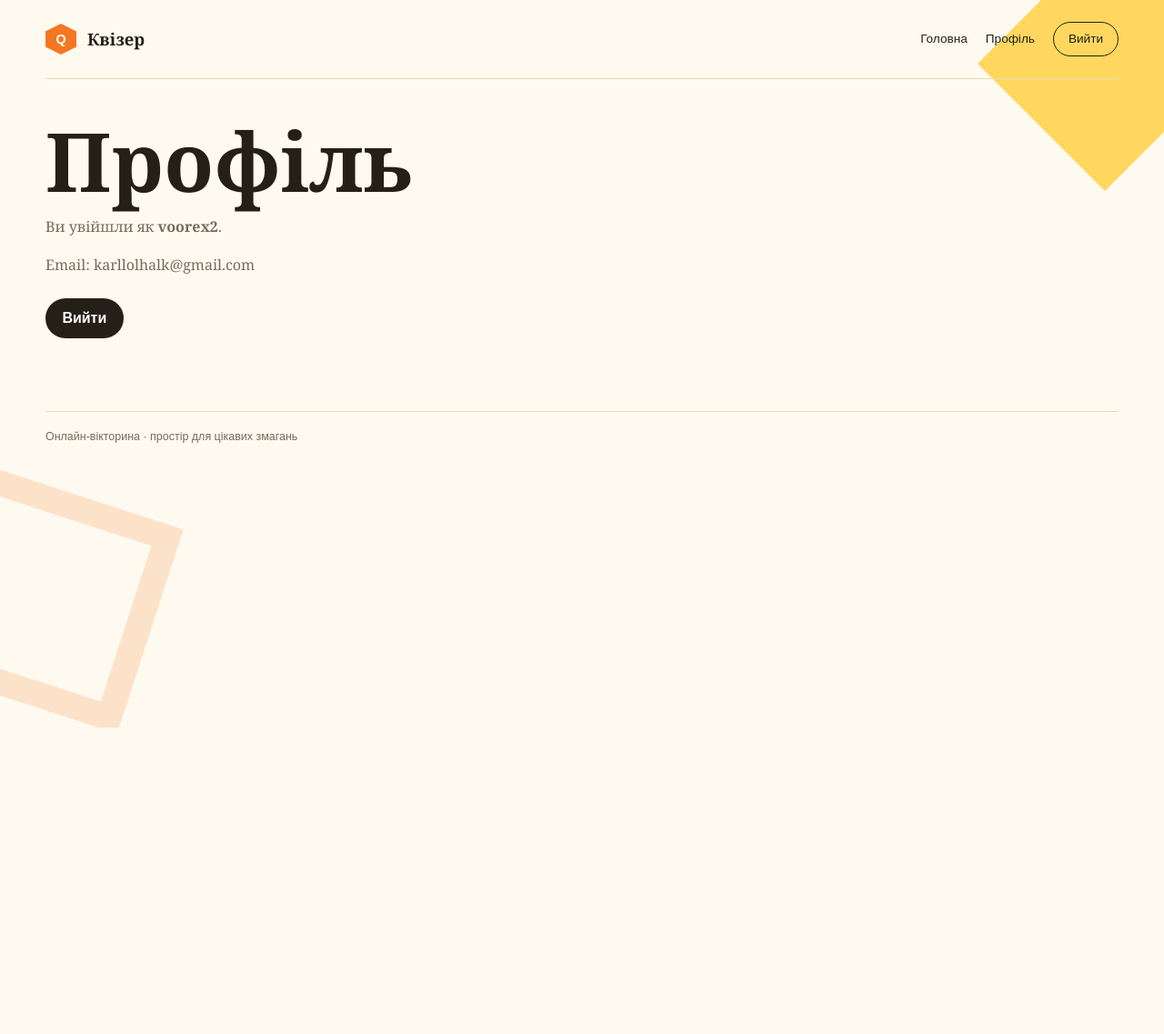
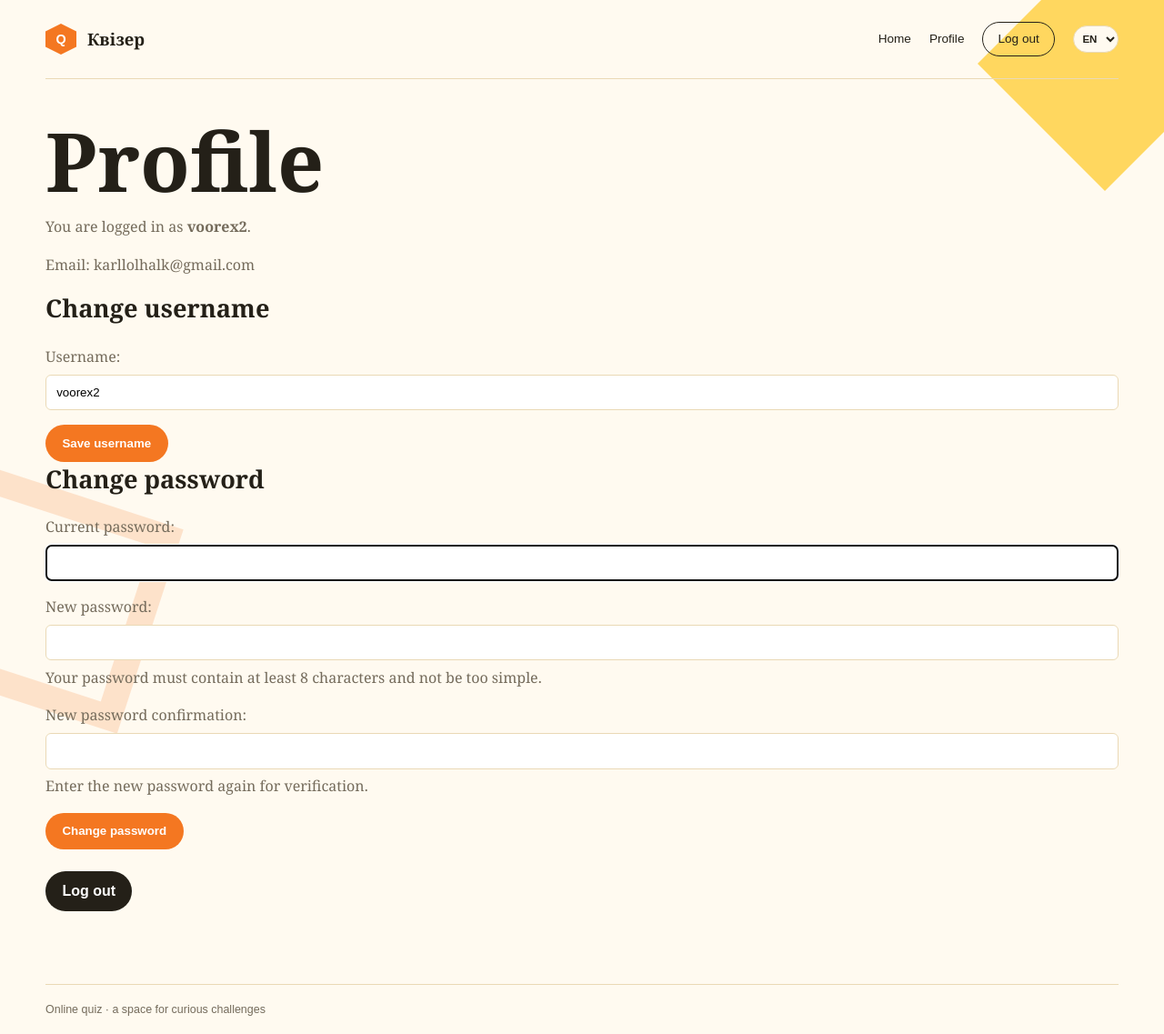
Before and after one commit to voorex2/quiz, a Django app: page /profile/ in a window 1280 px wide. Shown: the whole page at 91% size. Before the commit the page ends 800 px from the top, so only its background shows below. Run offline with Django 5.2, Linux system fonts and the light colour scheme; a user stored in the database is signed in; parts of the project's set-up code (start-up, migrations or seed data) failed here and were passed over.

Commit message:
зміна мови, візуал, логін

```diff
--- a/login/forms.py
+++ b/login/forms.py
@@ -1,11 +1,78 @@
 from django import forms
-from django.contrib.auth.forms import UserCreationForm
+from django.contrib.auth.forms import (
+    AuthenticationForm,
+    PasswordChangeForm,
+    UserCreationForm,
+)
 from django.contrib.auth.models import User
+from django.utils.translation import get_language
 
 
 class RegistrationForm(UserCreationForm):
     email = forms.EmailField(required=True)
 
+    def __init__(self, *args, **kwargs):
+        super().__init__(*args, **kwargs)
+        if get_language() == 'en':
+            self.fields['username'].label = 'Username'
+            self.fields['email'].label = 'Email address'
+            self.fields['password1'].label = 'Password'
+            self.fields['password2'].label = 'Password confirmation'
+            self.fields['username'].help_text = 'Up to 150 characters. Letters, digits and @/./+/-/_ only.'
+            self.fields['password1'].help_text = 'Your password must contain at least 8 characters and not be too simple.'
+            self.fields['password2'].help_text = 'Enter the same password again for verification.'
+        else:
+            self.fields['username'].label = 'Нікнейм'
+            self.fields['email'].label = 'Електронна пошта'
+            self.fields['password1'].label = 'Пароль'
+            self.fields['password2'].label = 'Підтвердження пароля'
+            self.fields['username'].help_text = 'До 150 символів. Лише літери, цифри та символи @/./+/-/_.'
+            self.fields['password1'].help_text = 'Пароль має містити щонайменше 8 символів і не бути надто простим.'
+            self.fields['password2'].help_text = 'Введіть пароль ще раз для підтвердження.'
+
     class Meta:
         model = User
         fields = ('username', 'email', 'password1', 'password2')
+
+
+class UsernameChangeForm(forms.ModelForm):
+    username = forms.CharField()
+
+    def __init__(self, *args, **kwargs):
+        super().__init__(*args, **kwargs)
+        self.fields['username'].label = 'Username' if get_language() == 'en' else 'Нікнейм'
+
+    class Meta:
+        model = User
+        fields = ('username',)
+
+
+class UserPasswordChangeForm(PasswordChangeForm):
+    def __init__(self, *args, **kwargs):
+        super().__init__(*args, **kwargs)
+        if get_language() == 'en':
+            self.fields['old_password'].label = 'Current password'
+            self.fields['new_password1'].label = 'New password'
+            self.fields['new_password2'].label = 'New password confirmation'
+            self.fields['new_password1'].help_text = 'Your password must contain at least 8 characters and not be too simple.'
+            self.fields['new_password2'].help_text = 'Enter the new password again for verification.'
+        else:
+            self.fields['old_password'].label = 'Поточний пароль'
+            self.fields['new_password1'].label = 'Новий пароль'
+            self.fields['new_password2'].label = 'Підтвердження нового пароля'
+            self.fields['new_password1'].help_text = 'Пароль має містити щонайменше 8 символів і не бути надто простим.'
+            self.fields['new_password2'].help_text = 'Введіть новий пароль ще раз для підтвердження.'
+
+
+class UkrainianAuthenticationForm(AuthenticationForm):
+    username = forms.CharField()
+    password = forms.CharField(strip=False, widget=forms.PasswordInput)
+
+    def __init__(self, *args, **kwargs):
+        super().__init__(*args, **kwargs)
+        if get_language() == 'en':
+            self.fields['username'].label = 'Username'
+            self.fields['password'].label = 'Password'
+        else:
+            self.fields['username'].label = 'Нікнейм'
+            self.fields['password'].label = 'Пароль'
--- a/login/templates/login/base.html
+++ b/login/templates/login/base.html
@@ -1,5 +1,7 @@
+{% load i18n %}
+{% get_current_language as LANGUAGE_CODE %}
 <!doctype html>
-<html lang="uk">
+<html lang="{{ LANGUAGE_CODE }}">
 <head>
     <meta charset="utf-8">
     <meta name="viewport" content="width=device-width, initial-scale=1">
@@ -33,6 +35,7 @@
         .nav a { text-decoration: none; }
         .nav a:hover { color: var(--orange); }
         .nav-cta { padding: .65rem 1rem; border: 1px solid var(--ink); border-radius: 999px; }
+        .language-switcher select { padding: .45rem .35rem; border: 1px solid var(--line); border-radius: 999px; background: var(--paper); color: var(--ink); font-family: Arial, sans-serif; font-size: .72rem; font-weight: bold; }
         .page-content { padding: 3rem 0 5rem; }
         main { width: 100%; }
         .hero { position: relative; padding: 3rem 0 5rem; }
@@ -89,19 +92,30 @@
                 <span>Квізер</span>
             </a>
             <nav class="nav" aria-label="Основна навігація">
-                <a href="{% url 'home' %}">Головна</a>
+                <a href="{% url 'home' %}">{% if LANGUAGE_CODE == 'en' %}Home{% else %}Головна{% endif %}</a>
                 {% if user.is_authenticated %}
-                    <a href="{% url 'profile' %}">Профіль</a>
-                    <a class="nav-cta" href="{% url 'logout' %}">Вийти</a>
+                    <a href="{% url 'profile' %}">{% if LANGUAGE_CODE == 'en' %}Profile{% else %}Профіль{% endif %}</a>
+                    <a class="nav-cta" href="{% url 'logout' %}">{% if LANGUAGE_CODE == 'en' %}Log out{% else %}Вийти{% endif %}</a>
                 {% else %}
-                    <a class="nav-cta" href="{% url 'login' %}">Увійти</a>
+                    <a class="nav-cta" href="{% url 'login' %}">{% if LANGUAGE_CODE == 'en' %}Log in{% else %}Увійти{% endif %}</a>
                 {% endif %}
+                <form class="language-switcher" action="{% url 'set_language' %}" method="post">
+                    {% csrf_token %}
+                    <input type="hidden" name="next" value="{{ request.get_full_path }}">
+                    <select name="language" onchange="this.form.submit()" aria-label="Мова">
+                        <option value="uk"{% if LANGUAGE_CODE == 'uk' %} selected{% endif %}>UA</option>
+                        <option value="en"{% if LANGUAGE_CODE == 'en' %} selected{% endif %}>EN</option>
+                    </select>
+                </form>
             </nav>
         </header>
         <main class="page-content">
             {% block content %}{% endblock %}
         </main>
-        <footer class="site-footer">Онлайн-вікторина · простір для цікавих змагань</footer>
+        <footer class="site-footer">
+            {% get_current_language as LANGUAGE_CODE %}
+            {% if LANGUAGE_CODE == 'en' %}Online quiz · a space for curious challenges{% else %}Онлайн-вікторина · простір для цікавих змагань{% endif %}
+        </footer>
     </div>
 </body>
 </html>
--- a/login/templates/login/profile.html
+++ b/login/templates/login/profile.html
@@ -1,12 +1,30 @@
 {% extends 'login/base.html' %}
+{% load i18n %}
 
-{% block title %}Профіль{% endblock %}
+{% get_current_language as LANGUAGE_CODE %}
+{% block title %}{% if LANGUAGE_CODE == 'en' %}Profile{% else %}Профіль{% endif %}{% endblock %}
 
 {% block content %}
-<h1>Профіль</h1>
-<p>Ви увійшли як <strong>{{ user.username }}</strong>.</p>
-<p>Email: {{ user.email|default:'не вказано' }}</p>
+<h1>{% if LANGUAGE_CODE == 'en' %}Profile{% else %}Профіль{% endif %}</h1>
+<p>{% if LANGUAGE_CODE == 'en' %}You are logged in as{% else %}Ви увійшли як{% endif %} <strong>{{ user.username }}</strong>.</p>
+<p>{% if LANGUAGE_CODE == 'en' %}Email:{% else %}Електронна пошта:{% endif %} {% if user.email %}{{ user.email }}{% elif LANGUAGE_CODE == 'en' %}not specified{% else %}не вказано{% endif %}</p>
+<section class="profile-form">
+    <h2>{% if LANGUAGE_CODE == 'en' %}Change username{% else %}Змінити нікнейм{% endif %}</h2>
+    <form method="post" action="{% url 'change_username' %}">
+        {% csrf_token %}
+        {{ username_form.as_p }}
+        <button type="submit">{% if LANGUAGE_CODE == 'en' %}Save username{% else %}Зберегти нікнейм{% endif %}</button>
+    </form>
+</section>
+<section class="profile-form">
+    <h2>{% if LANGUAGE_CODE == 'en' %}Change password{% else %}Змінити пароль{% endif %}</h2>
+    <form method="post" action="{% url 'change_password' %}">
+        {% csrf_token %}
+        {{ password_form.as_p }}
+        <button type="submit">{% if LANGUAGE_CODE == 'en' %}Change password{% else %}Змінити пароль{% endif %}</button>
+    </form>
+</section>
 <div class="links">
-    <a class="button secondary" href="{% url 'logout' %}">Вийти</a>
+    <a class="button secondary" href="{% url 'logout' %}">{% if LANGUAGE_CODE == 'en' %}Log out{% else %}Вийти{% endif %}</a>
 </div>
 {% endblock %}
--- a/login/urls.py
+++ b/login/urls.py
@@ -1,6 +1,13 @@
 from django.urls import path
 
-from .views import UserLoginView, logout_view, profile_view, register_view
+from .views import (
+	UserLoginView,
+	change_password_view,
+	change_username_view,
+	logout_view,
+	profile_view,
+	register_view,
+)
 
 
 urlpatterns = [
@@ -8,4 +15,6 @@ urlpatterns = [
 	path('register/', register_view, name='register'),
 	path('logout/', logout_view, name='logout'),
 	path('profile/', profile_view, name='profile'),
+	path('profile/username/', change_username_view, name='change_username'),
+	path('profile/password/', change_password_view, name='change_password'),
 ]
--- a/login/views.py
+++ b/login/views.py
@@ -1,13 +1,19 @@
-from django.contrib.auth import login, logout
+from django.contrib.auth import login, logout, update_session_auth_hash
 from django.contrib.auth.decorators import login_required
 from django.contrib.auth.views import LoginView
 from django.shortcuts import redirect, render
 
-from .forms import RegistrationForm
+from .forms import (
+	RegistrationForm,
+	UkrainianAuthenticationForm,
+	UserPasswordChangeForm,
+	UsernameChangeForm,
+)
 
 
 class UserLoginView(LoginView):
 	template_name = 'login/login.html'
+	authentication_form = UkrainianAuthenticationForm
 	redirect_authenticated_user = True
 
 
@@ -26,7 +32,54 @@ def register_view(request):
 
 @login_required
 def profile_view(request):
-	return render(request, 'login/profile.html')
+	username_form = UsernameChangeForm(instance=request.user)
+	password_form = UserPasswordChangeForm(request.user)
+	return render(
+		request,
+		'login/profile.html',
+		{'username_form': username_form, 'password_form': password_form},
+	)
+
+
+@login_required
+def change_username_view(request):
+	if request.method != 'POST':
+		return redirect('profile')
+
+	username_form = UsernameChangeForm(request.POST, instance=request.user)
+	if username_form.is_valid():
+		username_form.save()
+		return redirect('profile')
+
+	return render(
+		request,
+		'login/profile.html',
+		{
+			'username_form': username_form,
+			'password_form': UserPasswordChangeForm(request.user),
+		},
+	)
+
+
+@login_required
+def change_password_view(request):
+	if request.method != 'POST':
+		return redirect('profile')
+
+	password_form = UserPasswordChangeForm(request.user, request.POST)
+	if password_form.is_valid():
+		user = password_form.save()
+		update_session_auth_hash(request, user)
+		return redirect('profile')
+
+	return render(
+		request,
+		'login/profile.html',
+		{
+			'username_form': UsernameChangeForm(instance=request.user),
+			'password_form': password_form,
+		},
+	)
 
 
 def logout_view(request):
--- a/quiz/urls.py
+++ b/quiz/urls.py
@@ -15,9 +15,11 @@ Including another URLconf
     2. Add a URL to urlpatterns:  path('blog/', include('blog.urls'))
 """
 from django.contrib import admin
+from django.conf.urls.i18n import set_language
 from django.urls import include, path
 
 urlpatterns = [
+    path('i18n/setlang/', set_language, name='set_language'),
     path('', include('main.urls')),
     path('admin/', admin.site.urls),
     path('', include('login.urls')),
```
Also changed, not shown: login/templates/login/login.html (+5 -3 lines), login/templates/login/register.html (+6 -4 lines), login/tests.py (+52 -0 lines), main/templates/main/home.html (+21 -20 lines), quiz/settings.py (+7 -1 lines).
